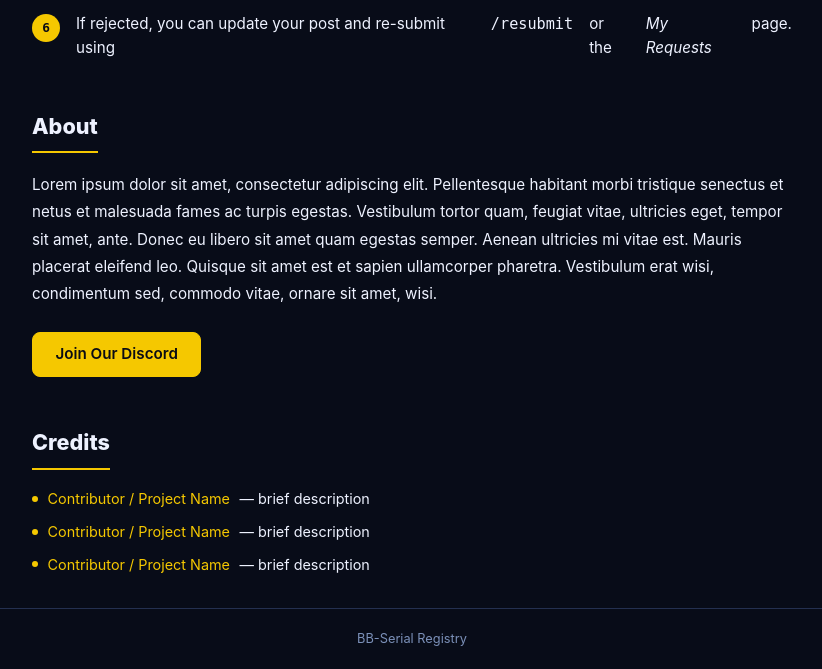
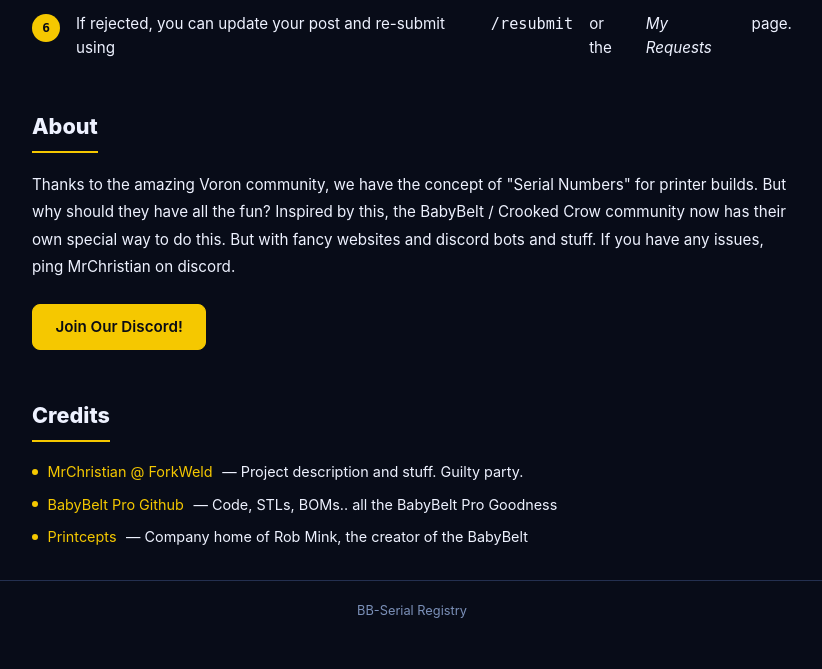
Before and after one commit to hanzov69/serial-fork, a FastAPI app: page /info in a window 1280 px wide. Shown: the part 402-1071 px from the top of the page, without its empty margins (228-1050 px from the left). After the commit the page ends 1020 px from the top, so only its background shows below. Run offline with FastAPI, Linux system fonts and the light colour scheme; parts of the project's set-up code (start-up, migrations or seed data) failed here and were passed over.

Commit message:
updated info

```diff
--- a/web/templates/info.html
+++ b/web/templates/info.html
@@ -28,16 +28,12 @@
   <section class="info-section">
     <h2 class="info-section-title">About</h2>
     <p class="info-body">
-      Lorem ipsum dolor sit amet, consectetur adipiscing elit. Pellentesque habitant morbi tristique
-      senectus et netus et malesuada fames ac turpis egestas. Vestibulum tortor quam, feugiat vitae,
-      ultricies eget, tempor sit amet, ante. Donec eu libero sit amet quam egestas semper. Aenean
-      ultricies mi vitae est. Mauris placerat eleifend leo. Quisque sit amet est et sapien ullamcorper
-      pharetra. Vestibulum erat wisi, condimentum sed, commodo vitae, ornare sit amet, wisi.
+      Thanks to the amazing Voron community, we have the concept of "Serial Numbers" for printer builds. But why should they have all the fun? Inspired by this, the BabyBelt / Crooked Crow community now has their own special way to do this. But with fancy websites and discord bots and stuff. If you have any issues, ping MrChristian on discord.
     </p>
 
     {# ── Replace the href below with your real Discord invite link ── #}
-    <a href="https://discord.gg/REPLACEME" target="_blank" rel="noopener" class="btn btn-primary discord-btn">
-      Join Our Discord
+    <a href="https://discord.gg/NTDZMsCwXh" target="_blank" rel="noopener" class="btn btn-primary discord-btn">
+      Join Our Discord!
     </a>
   </section>
 
@@ -48,9 +44,9 @@
   <section class="info-section">
     <h2 class="info-section-title">Credits</h2>
     <ul class="info-credits">
-      <li><a href="#" target="_blank" rel="noopener">Contributor / Project Name</a> — brief description</li>
-      <li><a href="#" target="_blank" rel="noopener">Contributor / Project Name</a> — brief description</li>
-      <li><a href="#" target="_blank" rel="noopener">Contributor / Project Name</a> — brief description</li>
+      <li><a href="https://forkweld.com/projects/bb-serial/" target="_blank" rel="noopener">MrChristian @ ForkWeld</a> — Project description and stuff. Guilty party.</li>
+      <li><a href="https://github.com/RobMink/BabyBeltPro" target="_blank" rel="noopener">BabyBelt Pro Github</a> — Code, STLs, BOMs.. all the BabyBelt Pro Goodness</li>
+      <li><a href="https://www.printcepts.com/" target="_blank" rel="noopener">Printcepts</a> — Company home of Rob Mink, the creator of the BabyBelt</li>
     </ul>
   </section>
 
```
